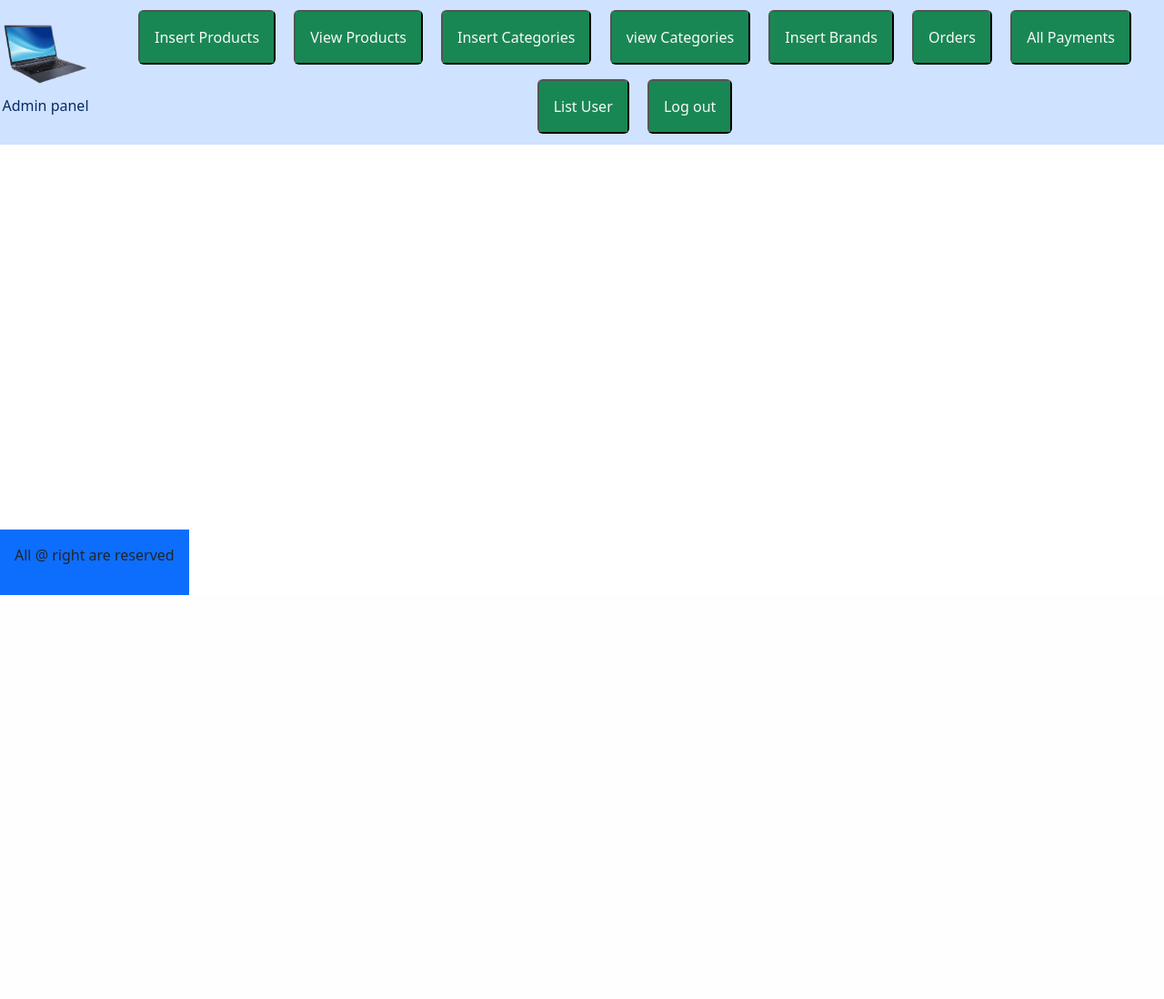
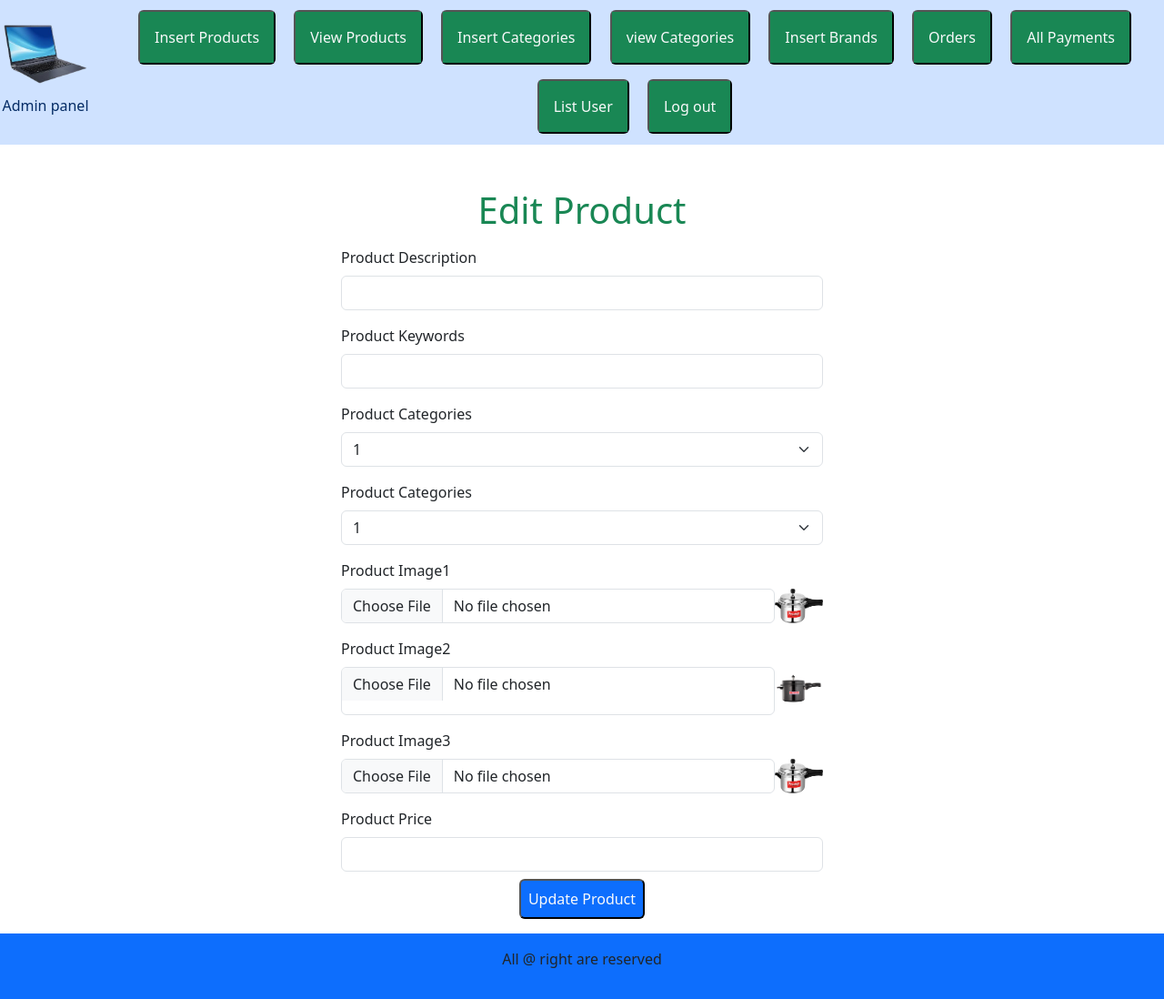
Before and after one commit to Rubina2563/PHPandSQLwebsite, a PHP site: page /Admin_Panel/index.php?edit in a window 1280 px wide. Shown: the part 146-1244 px from the top of the page at 91% size. Before the commit the page ends 800 px from the top, so only its background shows below. Run offline with PHP 8.4, Linux system fonts and the light colour scheme.

Commit message:
video 65

```diff
--- /dev/null
+++ b/Admin_Panel/edit.php
@@ -0,0 +1,74 @@
+<div class="container mt-5">
+    <h1 class="text-center text-success">Edit Product</h1>
+    <form action="" method="POST" enctype="multipart/form-data">
+
+
+
+
+         <div class="form-outine w-50 m-auto p-2">
+            <label for="product_desce" class="form-label">Product Description</label>
+            <input type="text" id="product_desc" name="product_desc" class="form-control" required="required">
+         </div>
+
+         <div class="form-outine w-50 m-auto p-2">
+            <label for="product_keywords" class="form-label">Product Keywords</label>
+            <input type="text" id="product_keywords" name="product_keywords" class="form-control" required="required">
+         </div>
+
+         <div class="form-outine w-50 m-auto p-2">
+         <label for="Product_categories" class="form-label">Product Categories</label>
+            <select name="Product_categories" class="form-select">
+                <option value="">1</option>
+                <option value="">2</option>
+                <option value="">2</option>
+                <option value="">4</option>
+                <option value="">5</option>
+            </select>
+          </div>
+
+            <div class="form-outine w-50 m-auto p-2">
+            <label for="Product_categories" class="form-label">Product Categories</label>
+            <select name="Product_categories" class="form-select">
+                <option value="">1</option>
+                <option value="">2</option>
+                <option value="">2</option>
+                <option value="">4</option>
+                <option value="">5</option>
+            </select>
+             </div>
+
+            <div class="form-outine w-50 m-auto p-2">
+            <label for="product_image1" class="form-label">Product Image1</label>
+            <div class="d-flex">
+                <input type="file" id="product_image1" name="product_image1" class="form-control" required="required">
+            <img src="../Images/cooker1.png" class="product_image" alt="">
+            </div>
+</div>
+
+            <div class="form-outine w-50 m-auto p-2">
+            <label for="product_image2" class="form-label">Product Image2</label>
+            <div class="d-flex">
+                <input type="file" id="product_image2" name="product_image2" class="form-control" required="required">
+            <img src="../Images/cooker2.png" class="product_image" alt="">
+            </div>
+</div>
+
+            <div class="form-outine w-50 m-auto p-2">
+            <label for="product_image3" class="form-label">Product Image3</label>
+            <div class="d-flex">
+            <input type="file" id="product_image3" name="product_image3" class="form-control" required="required">
+            <img src="../Images/cooker1.png" class="product_image" alt="">
+            </div>
+</div>
+
+            <div class="form-outine w-50 m-auto p-2">
+            <label for="product_price" class="form-label">Product Price</label>
+            <input type="text" id="product_price" name="product_price" class="form-control" required="required">
+         </div>
+
+
+         <div class="text-center">
+            <input type="submit" name="edit_product" value="Update Product" class="bg-primary p-2 mb-3 rounded text-light" >
+         </div>
+    </form>
+</div>
--- a/Admin_Panel/index.php
+++ b/Admin_Panel/index.php
@@ -1,6 +1,7 @@
 <?php
 include('./Includes/connect.php');
 include('../Functions/commonfunctions.php');
+
 ?>
 
 <!DOCTYPE html>
@@ -23,16 +24,17 @@ include('../Functions/commonfunctions.php');
     padding:4px;
     object-fit: contain;
    }
+
+   .product_image{
+    width:10%;
+   }
 .fa-trash {
   color: black;
 }
 .fa-edit {
   color: black;
 }
-   .footer{
-    position:absolute;
-    bottom:0%;
-   }
+
 
    body {
   overflow-x: hidden;
@@ -109,9 +111,22 @@ include('../Functions/commonfunctions.php');
 
 
 <!--sixth child-->
- <div class="container">
+
   <?php  if(isset($_GET['view_products'])){
     include('view_products.php');
+  }
+  ?>
+
+<div class="container">
+  <?php  if(isset($_GET['delete'])){
+    include('delete.php');
+  }
+  ?>
+ </div>
+
+ <div class="container">
+  <?php  if(isset($_GET['edit'])){
+    include('edit.php');
   }
   ?>
  </div>
@@ -119,9 +134,12 @@ include('../Functions/commonfunctions.php');
 
 <!---last child--->
 
-<div class='bg-primary p-3 text-center footer'>
+<!--<div class='bg-primary p-3 text-center footer'>
 <p>All @ right are reserved </p>
-</div>
+</div>-->
+<?php
+include("../Functions/footer.php");
+?>
 
   <!----Bootstrap ajs link link--->
   <script src="https://cdn.jsdelivr.net/npm/bootstrap@5.3.0/dist/js/bootstrap.bundle.min.js" integrity="sha384-geWF76RCwLtnZ8qwWowPQNguL3RmwHVBC9FhGdlKrxdiJJigb/j/68SIy3Te4Bkz" crossorigin="anonymous"></script>
```
Also changed, not shown: Admin_Panel/delete.php (added, +11 -0 lines), Admin_Panel/view_products.php (+30 -14 lines), Images/images.jfif (deleted), 1 other file.
